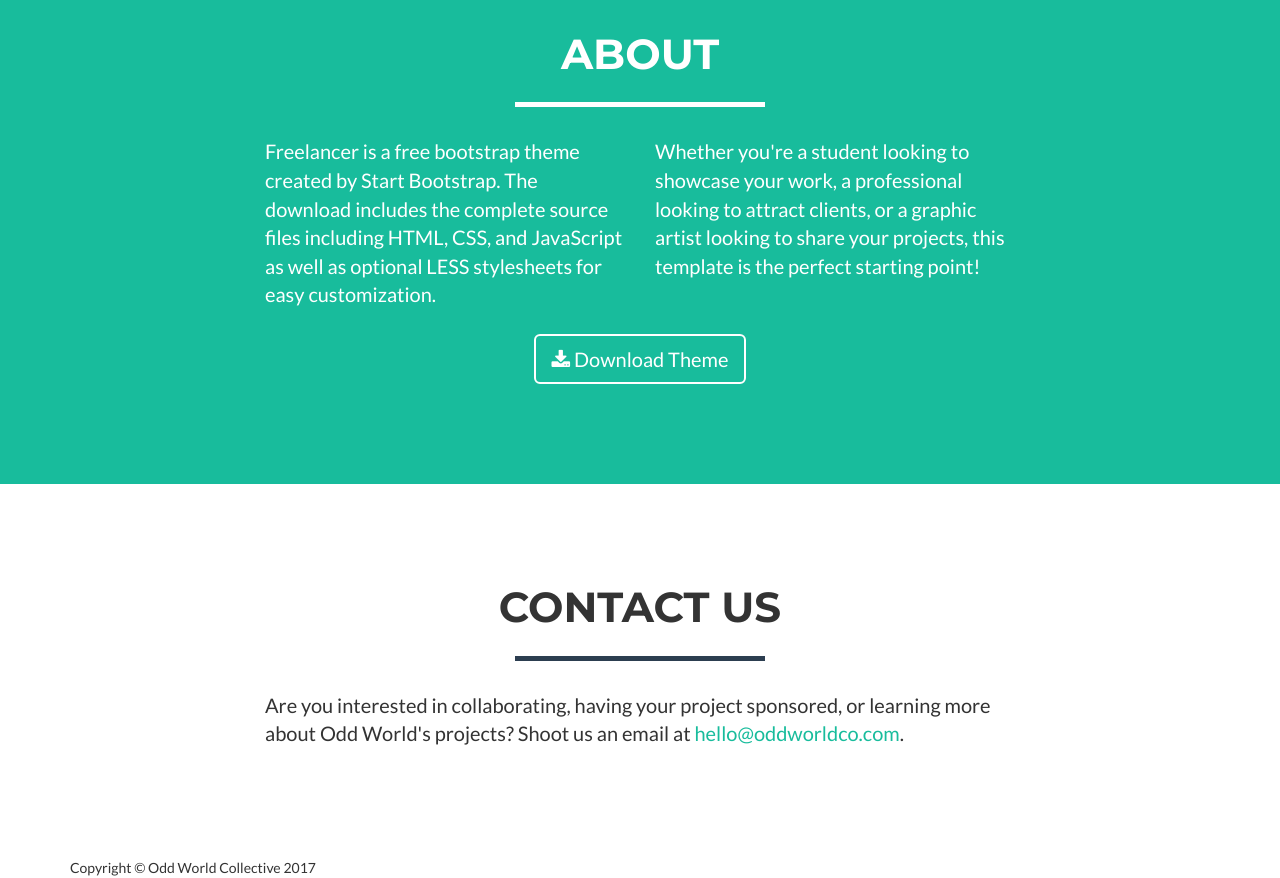
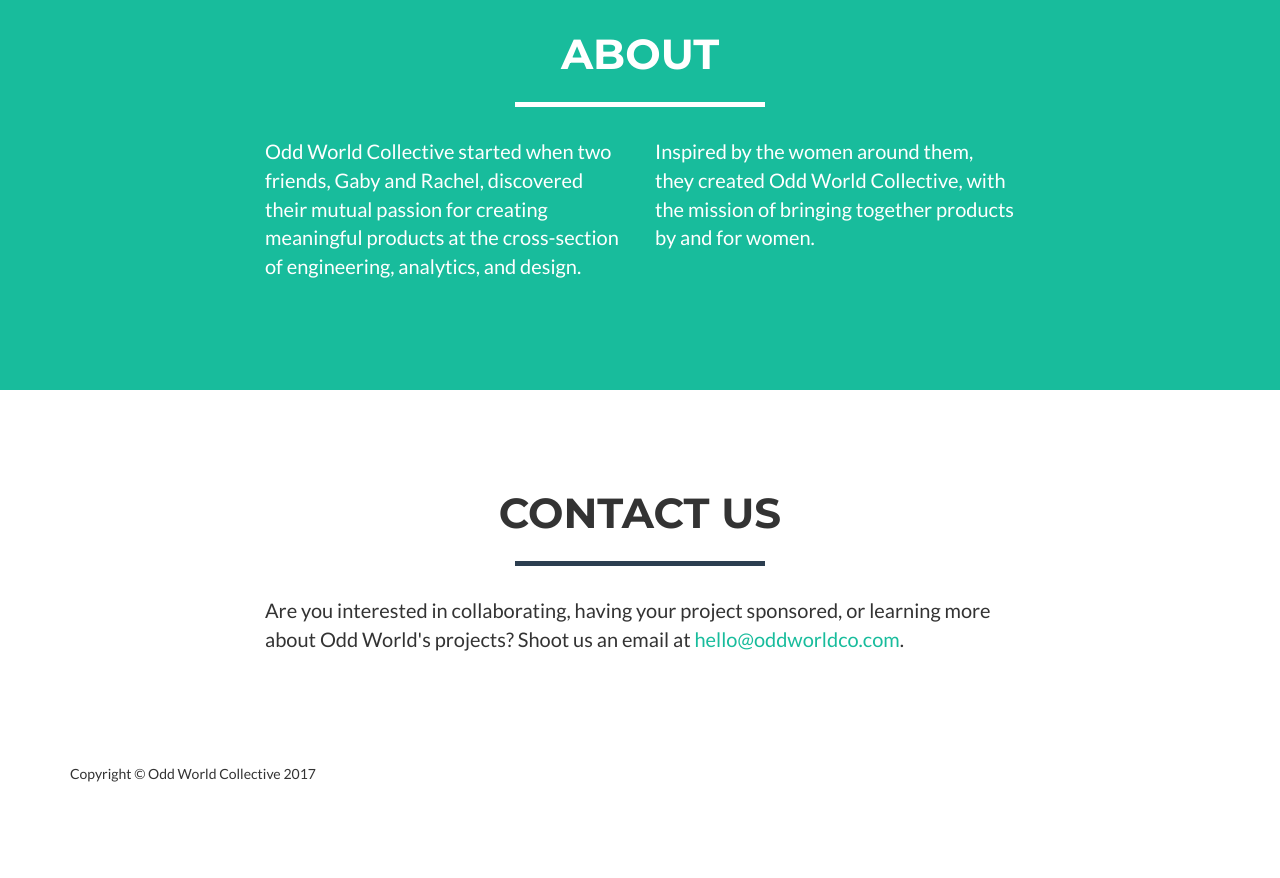
Before and after one commit to oddworldco/landing, a website: page index.html in a window 1280 px wide. Shown: the part 1540-2418 px from the top of the page. After the commit the page ends 2324 px from the top, so only its background shows below. Drawn offline with nearby package versions, Linux system fonts and the light colour scheme.

Commit message:
updates about

```diff
--- a/index.html
+++ b/index.html
@@ -138,15 +138,10 @@
             </div>
             <div class="row">
                 <div class="col-lg-4 col-lg-offset-2">
-                    <p>Freelancer is a free bootstrap theme created by Start Bootstrap. The download includes the complete source files including HTML, CSS, and JavaScript as well as optional LESS stylesheets for easy customization.</p>
+                    <p>Odd World Collective started when two friends, Gaby and Rachel, discovered their mutual passion for creating meaningful products at the cross-section of engineering, analytics, and design.</p>
                 </div>
                 <div class="col-lg-4">
-                    <p>Whether you're a student looking to showcase your work, a professional looking to attract clients, or a graphic artist looking to share your projects, this template is the perfect starting point!</p>
-                </div>
-                <div class="col-lg-8 col-lg-offset-2 text-center">
-                    <a href="#" class="btn btn-lg btn-outline">
-                        <i class="fa fa-download"></i> Download Theme
-                    </a>
+                    <p>Inspired by the women around them, they created Odd World Collective, with the mission of bringing together products by and for women.</p>
                 </div>
             </div>
         </div>
```
